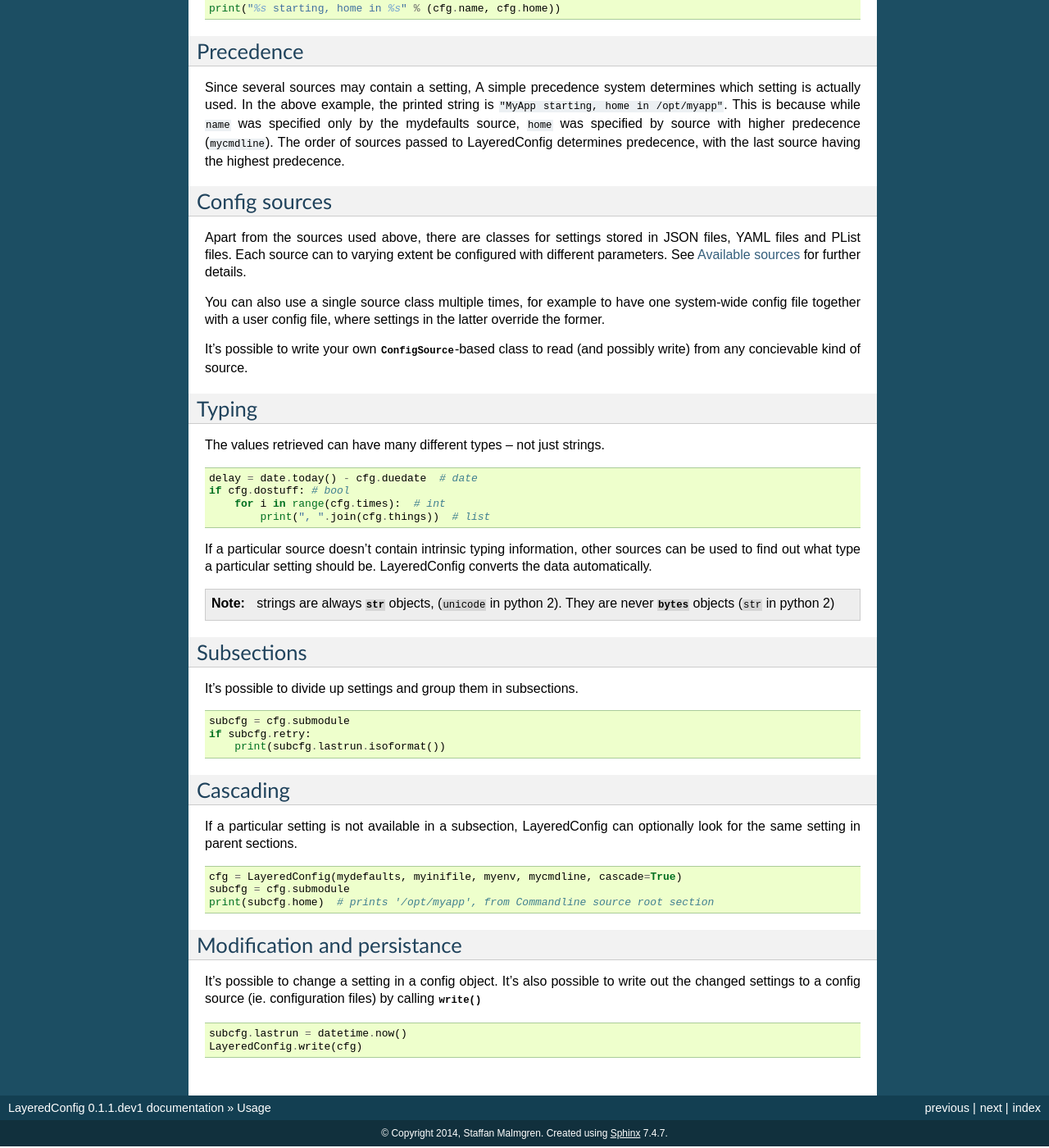
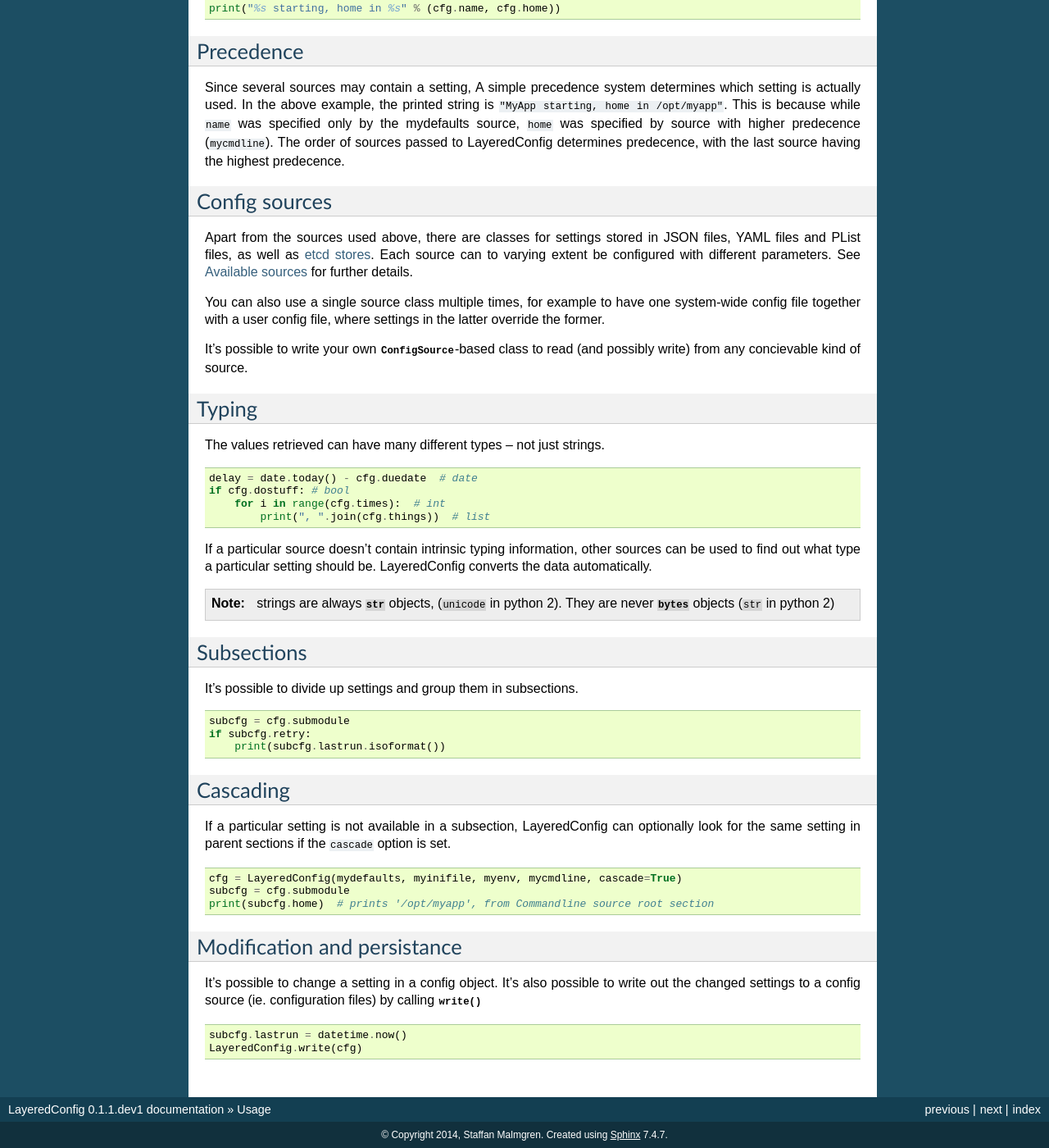
Before and after one commit to staffanm/layeredconfig, a Sphinx documentation site: the page built from docs/usage.rst, in a window 1280 px wide and 1400 px high, scrolled down 1400 px. Shown: the whole window at 82% size. Built offline with Sphinx 7.4.7, drawn with Linux system fonts in a browser that asks for light colours; pages that are not in the unit, such as notebooks, are missing from menus.

Commit message:
doc updates

```diff
--- a/docs/usage.rst
+++ b/docs/usage.rst
@@ -102,9 +102,10 @@ Config sources
 --------------
 
 Apart from the sources used above, there are classes for settings
-stored in JSON files, YAML files and PList files. Each source can to
-varying extent be configured with different parameters. See :doc:`sources`
-for further details.
+stored in JSON files, YAML files and PList files, as well as `etcd
+stores <https://coreos.com/using-coreos/etcd>`_. Each source can to
+varying extent be configured with different parameters. See
+:doc:`sources` for further details.
 
 You can also use a single source class multiple times, for example to have
 one system-wide config file together with a user config file, where
@@ -152,7 +153,7 @@ Cascading
 
 If a particular setting is not available in a subsection,
 LayeredConfig can optionally look for the same setting in parent
-sections.
+sections if the ``cascade`` option is set.
 
 .. literalinclude:: examples/usage.py
   :start-after: # begin usecascade
```
Also changed, not shown: docs/configsource.rst (+6 -4 lines), docs/sources.rst (+30 -0 lines), 1 other file.
